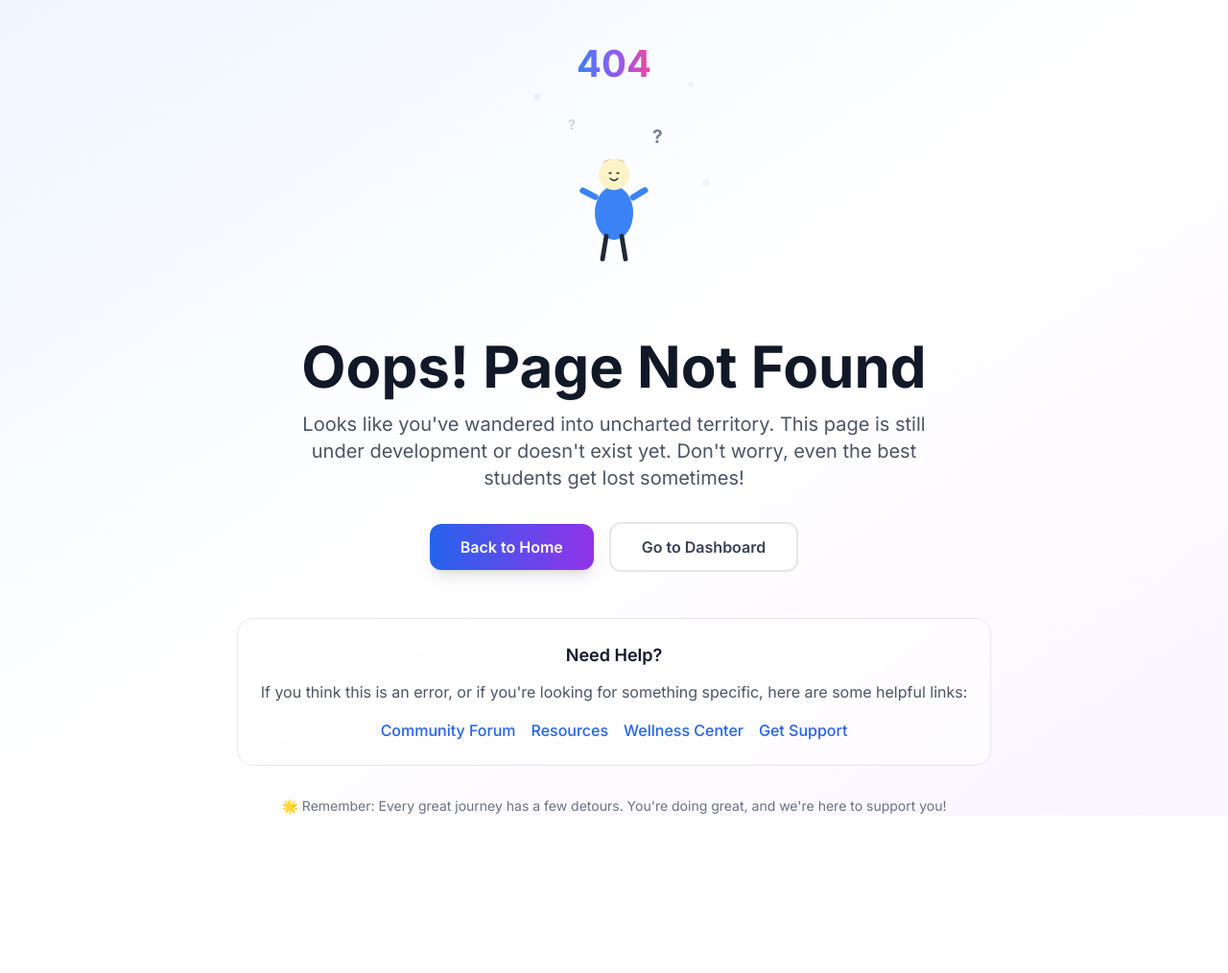
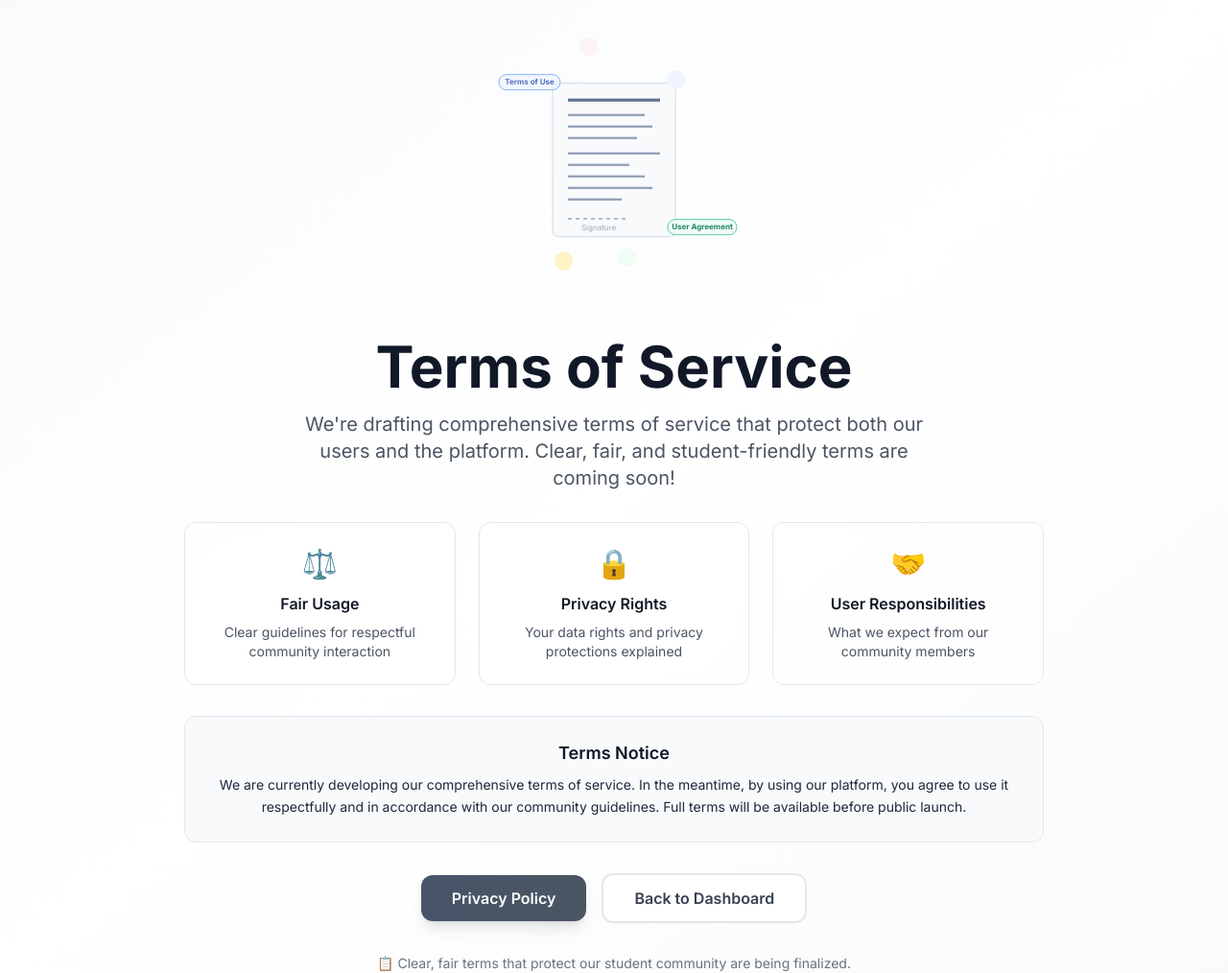
Before and after one commit to shailum17/Auralis, a Next.js app in the folder apps/web/: page /terms in a window 1280 px wide. Before the commit this address had no page. Shown: the whole page at 96% size. Before the commit the page ends 850 px from the top, so only its background shows below. Built offline with nearby package versions, Linux system fonts and the light colour scheme.

Commit message:
adding terms and conditions

```diff
--- /dev/null
+++ b/apps/web/src/app/terms/page.tsx
@@ -0,0 +1,205 @@
+'use client';
+import { motion } from 'framer-motion';
+import Link from 'next/link';
+
+export default function TermsPage() {
+  return (
+    <div className="min-h-screen bg-gradient-to-br from-slate-50 via-white to-gray-50 flex items-center justify-center px-4">
+      <div className="max-w-4xl mx-auto text-center">
+        {/* Animated Terms Vector */}
+        <motion.div
+          initial={{ opacity: 0, scale: 0.8 }}
+          animate={{ opacity: 1, scale: 1 }}
+          transition={{ duration: 0.8, ease: "easeOut" }}
+          className="mb-8"
+        >
+          <svg
+            className="w-80 h-80 mx-auto"
+            viewBox="0 0 400 300"
+            fill="none"
+            xmlns="http://www.w3.org/2000/svg"
+          >
+            {/* Document */}
+            <motion.g
+              animate={{
+                y: [0, -5, 0]
+              }}
+              transition={{
+                duration: 2,
+                repeat: Infinity,
+                ease: "easeInOut"
+              }}
+            >
+              <rect x="120" y="60" width="160" height="200" rx="8" fill="#F8FAFC" stroke="#E2E8F0" strokeWidth="2" />
+              <rect x="140" y="80" width="120" height="4" fill="#64748B" />
+              <rect x="140" y="100" width="100" height="3" fill="#94A3B8" />
+              <rect x="140" y="115" width="110" height="3" fill="#94A3B8" />
+              <rect x="140" y="130" width="90" height="3" fill="#94A3B8" />
+              <rect x="140" y="150" width="120" height="3" fill="#94A3B8" />
+              <rect x="140" y="165" width="80" height="3" fill="#94A3B8" />
+              <rect x="140" y="180" width="100" height="3" fill="#94A3B8" />
+              <rect x="140" y="195" width="110" height="3" fill="#94A3B8" />
+              <rect x="140" y="210" width="70" height="3" fill="#94A3B8" />
+            </motion.g>
+
+            {/* Legal Icons */}
+            <motion.g
+              animate={{
+                rotate: [0, 360]
+              }}
+              transition={{
+                duration: 20,
+                repeat: Infinity,
+                ease: "linear"
+              }}
+            >
+              <circle cx="80" cy="100" r="12" fill="#EFF6FF" />
+              <text x="80" y="107" fontSize="12" textAnchor="middle">⚖️</text>
+
+              <circle cx="320" cy="120" r="12" fill="#F0FDF4" />
+              <text x="320" y="127" fontSize="12" textAnchor="middle">📋</text>
+
+              <circle cx="340" cy="200" r="12" fill="#FEF3C7" />
+              <text x="340" y="207" fontSize="12" textAnchor="middle">🔒</text>
+
+              <circle cx="60" cy="220" r="12" fill="#FDF2F8" />
+              <text x="60" y="227" fontSize="12" textAnchor="middle">✅</text>
+            </motion.g>
+
+            {/* Signature Line */}
+            <motion.g
+              animate={{
+                opacity: [0.5, 1, 0.5]
+              }}
+              transition={{
+                duration: 2,
+                repeat: Infinity
+              }}
+            >
+              <line x1="140" y1="235" x2="220" y2="235" stroke="#64748B" strokeWidth="2" strokeDasharray="5,5" />
+              <text x="180" y="250" fontSize="10" fill="#64748B" textAnchor="middle">Signature</text>
+            </motion.g>
+
+            {/* Floating Legal Badges */}
+            <motion.g
+              animate={{
+                y: [0, -8, 0],
+                opacity: [0.6, 1, 0.6]
+              }}
+              transition={{
+                duration: 2.5,
+                repeat: Infinity,
+                delay: 0.3
+              }}
+            >
+              <rect x="50" y="50" width="80" height="20" rx="10" fill="#EFF6FF" stroke="#3B82F6" strokeWidth="1" />
+              <text x="90" y="63" fontSize="10" fill="#1E40AF" textAnchor="middle" fontWeight="bold">Terms of Use</text>
+            </motion.g>
+
+            <motion.g
+              animate={{
+                y: [0, -6, 0],
+                opacity: [0.6, 1, 0.6]
+              }}
+              transition={{
+                duration: 3,
+                repeat: Infinity,
+                delay: 0.8
+              }}
+            >
+              <rect x="270" y="240" width="90" height="20" rx="10" fill="#F0FDF4" stroke="#10B981" strokeWidth="1" />
+              <text x="315" y="253" fontSize="10" fill="#047857" textAnchor="middle" fontWeight="bold">User Agreement</text>
+            </motion.g>
+          </svg>
+        </motion.div>
+
+        {/* Content */}
+        <motion.div
+          initial={{ opacity: 0, y: 20 }}
+          animate={{ opacity: 1, y: 0 }}
+          transition={{ delay: 0.5, duration: 0.8 }}
+        >
+          <h1 className="text-4xl md:text-6xl font-bold text-gray-900 mb-4">
+            Terms of Service
+          </h1>
+          <p className="text-xl text-gray-600 mb-8 max-w-2xl mx-auto">
+            We're drafting comprehensive terms of service that protect both our users
+            and the platform. Clear, fair, and student-friendly terms are coming soon!
+          </p>
+        </motion.div>
+
+        {/* Terms Preview */}
+        <motion.div
+          initial={{ opacity: 0, y: 20 }}
+          animate={{ opacity: 1, y: 0 }}
+          transition={{ delay: 0.8, duration: 0.8 }}
+          className="grid grid-cols-1 md:grid-cols-3 gap-6 mb-8"
+        >
+          <div className="p-6 bg-white/50 backdrop-blur-sm rounded-xl border border-gray-200">
+            <div className="text-3xl mb-3">⚖️</div>
+            <h3 className="font-semibold text-gray-900 mb-2">Fair Usage</h3>
+            <p className="text-sm text-gray-600">Clear guidelines for respectful community interaction</p>
+          </div>
+          <div className="p-6 bg-white/50 backdrop-blur-sm rounded-xl border border-gray-200">
+            <div className="text-3xl mb-3">🔒</div>
+            <h3 className="font-semibold text-gray-900 mb-2">Privacy Rights</h3>
+            <p className="text-sm text-gray-600">Your data rights and privacy protections explained</p>
+          </div>
+          <div className="p-6 bg-white/50 backdrop-blur-sm rounded-xl border border-gray-200">
+            <div className="text-3xl mb-3">🤝</div>
+            <h3 className="font-semibold text-gray-900 mb-2">User Responsibilities</h3>
+            <p className="text-sm text-gray-600">What we expect from our community members</p>
+          </div>
+        </motion.div>
+
+        {/* Temporary Terms Notice */}
+        <motion.div
+          initial={{ opacity: 0, y: 20 }}
+          animate={{ opacity: 1, y: 0 }}
+          transition={{ delay: 1, duration: 0.8 }}
+          className="bg-slate-50 border border-slate-200 rounded-xl p-6 mb-8"
+        >
+          <h3 className="text-lg font-semibold text-slate-900 mb-2">Terms Notice</h3>
+          <p className="text-slate-800 text-sm leading-relaxed">
+            We are currently developing our comprehensive terms of service. In the meantime,
+            by using our platform, you agree to use it respectfully and in accordance with
+            our community guidelines. Full terms will be available before public launch.
+          </p>
+        </motion.div>
+
+        {/* Action Buttons */}
+        <motion.div
+          initial={{ opacity: 0, y: 20 }}
+          animate={{ opacity: 1, y: 0 }}
+          transition={{ delay: 1.2, duration: 0.8 }}
+          className="flex flex-col sm:flex-row gap-4 justify-center items-center"
+        >
+          <Link
+            href="/privacy"
+            className="bg-gradient-to-r from-slate-600 to-gray-600 hover:from-slate-700 hover:to-gray-700 text-white px-8 py-3 rounded-xl font-semibold transition-all transform hover:scale-105 shadow-lg"
+          >
+            Privacy Policy
+          </Link>
+          <Link
+            href="/dashboard"
+            className="bg-white hover:bg-gray-50 text-gray-700 px-8 py-3 rounded-xl font-semibold border-2 border-gray-200 hover:border-gray-300 transition-all"
+          >
+            Back to Dashboard
+          </Link>
+        </motion.div>
+
+        {/* Footer Message */}
+        <motion.div
+          initial={{ opacity: 0 }}
+          animate={{ opacity: 1 }}
+          transition={{ delay: 1.5, duration: 0.8 }}
+          className="mt-8 text-sm text-gray-500"
+        >
+          <p>
+            📋 Clear, fair terms that protect our student community are being finalized.
+          </p>
+        </motion.div>
+      </div>
+    </div>
+  );
+}
```
